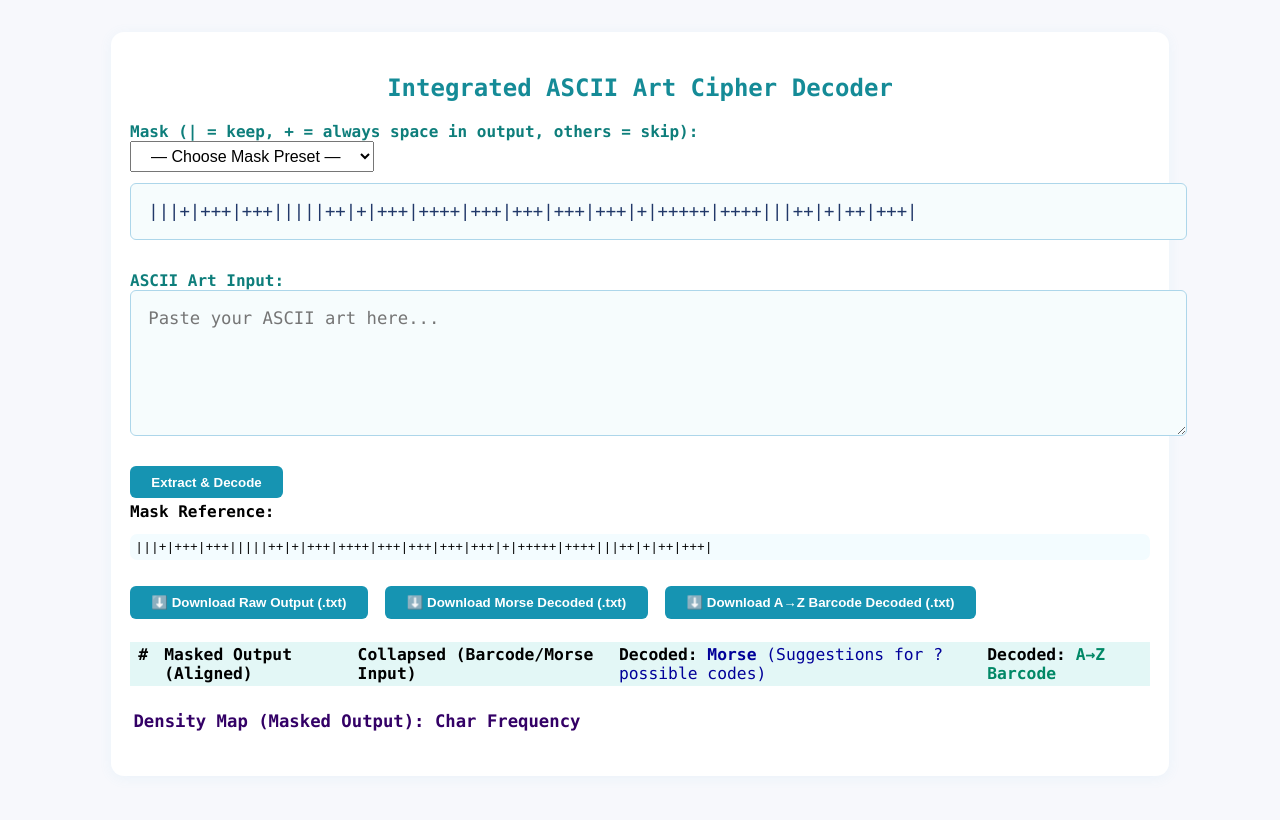
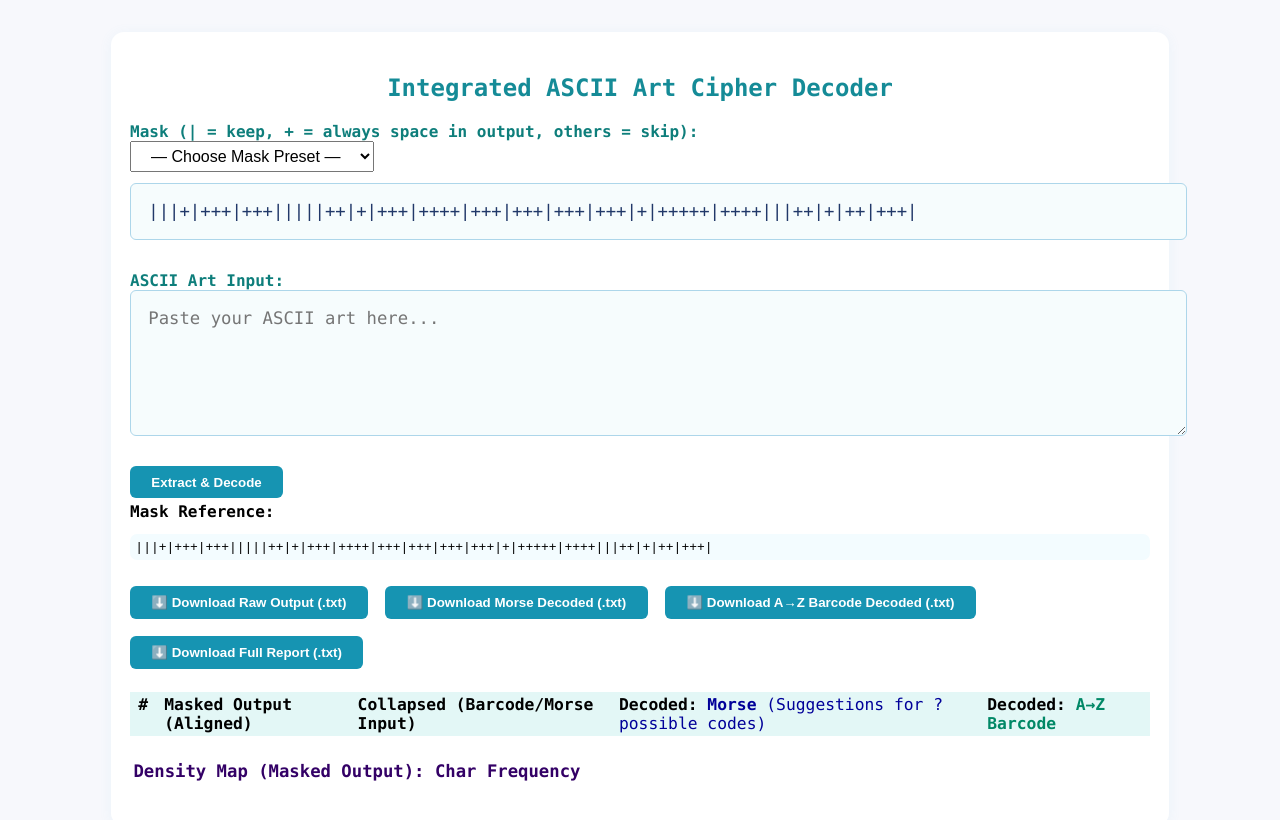
Before and after one commit to Unkn5wn/ASCII-Picture-Decoder, a plain HTML site: page Index.html in a window 1280 px wide. Drawn offline with Linux system fonts and the light colour scheme.

Commit message:
Update title and add full report download button

```diff
--- a/Index.html
+++ b/Index.html
@@ -2,7 +2,7 @@
 <html lang="en">
 <head>
   <meta charset="UTF-8">
-  <title>Integrated ASCII Art Cipher Decoder (Colorful Density Heatmap)</title>
+  <title>Integrated ASCII Art Cipher Decoder (Colorful Density Heatmap, TXT Report)</title>
   <style>
     body { font-family:Consolas,monospace; background:#f7f8fc; }
     .container { max-width:1020px; margin:2em auto; padding:1.4em 1.2em; background:#fff; border-radius:13px; box-shadow:0 2px 13px #66b4de15;}
@@ -72,6 +72,7 @@
     <button onclick="downloadColumn('raw')">⬇️ Download Raw Output (.txt)</button>
     <button onclick="downloadColumn('morse')">⬇️ Download Morse Decoded (.txt)</button>
     <button onclick="downloadColumn('az')">⬇️ Download A→Z Barcode Decoded (.txt)</button>
+    <button onclick="downloadFullReport()">⬇️ Download Full Report (.txt)</button>
   </div>
   <table>
     <thead>
@@ -101,7 +102,6 @@ const MORSE_TABLE = {
   '#':'C',
   '|':'L'
 };
-// + is never a symbol, always just space (ignored/split on)
 function splitMorseBlocks(line) {
   const flat = [];
   line.trim().split(/\s+/).forEach(block => {
@@ -111,13 +111,11 @@ function splitMorseBlocks(line) {
       let parts = block.split(/(?=\|)|(?<=\|)/g).filter(Boolean);
       parts.forEach(p => (p === '|') ? flat.push('|') : flat.push(p));
     }
-    // Split blocks of multiple #
     else if (/^#+$/.test(block)) {
       block.split('').forEach(c => flat.push(c));
     }
-    // Skip blocks of only pluses (they're just spaces)
     else if (/^\++$/.test(block)) {
-      // do nothing: just a space, not a symbol
+      // skip: plus = only a space, not a code symbol
     }
     else flat.push(block);
   });
@@ -140,8 +138,6 @@ function decodeMorse(line, html=false) {
     return '?' + (suggestions ? '(' + suggestions + ')' : '');
   }).join('');
 }
-
-// --- A-Z classic "barcode"
 function barAtoZDecoder(code) {
   let trimmed = code.replace(/ /g,"");
   let ptr=0,res=[];
@@ -158,11 +154,7 @@ function barAtoZDecoder(code) {
   }
   return res.join('');
 }
-
-// --- State: for downloads
 let lastExtractRows = [];
-
-// === Mask preset select logic
 function updateMaskFromPreset(sel) {
   var val = sel.value;
   if(val) {
@@ -170,8 +162,6 @@ function updateMaskFromPreset(sel) {
     document.getElementById('barmaskShow').textContent = val;
   }
 }
-
-// === Main function
 function runExtract() {
   const mask = document.getElementById('barMaskInput').value;
   document.getElementById('barmaskShow').textContent = mask;
@@ -191,7 +181,6 @@ function runExtract() {
     for(let i=0;i<width;++i){
       if(mask[i]==='|') collapse+=inputLine[i];
     }
-    // For Morse: + in mask creates a space (separator), not a symbol
     let morseRaw = '';
     for(let i=0;i<width;++i){
       if(mask[i]==='|') morseRaw+=inputLine[i];
@@ -220,8 +209,6 @@ function runExtract() {
   renderDensityMap(allMaskedOut);
   renderHeatMap(allMaskedOut);
 }
-
-// --- Density/Histogram mapping and UI
 function renderDensityMap(lines) {
   let counts = {};
   let total = 0;
@@ -231,8 +218,6 @@ function renderDensityMap(lines) {
       total++;
     }
   });
-
-  // Sort by count desc, then character code asc
   let entries = Object.entries(counts).sort((a,b) => b[1]-a[1] || a[0].charCodeAt(0)-b[0].charCodeAt(0));
   let bins = Math.max(...entries.map(e=>e[1]||1), 1);
   let div = document.getElementById('densityDiv');
@@ -255,13 +240,10 @@ function renderDensityMap(lines) {
   </div>`;
   div.innerHTML = t;
 }
-
-// --- Aesthetically pleasing multi-hue column heatmap (green > yellow > orange > red)
 function renderHeatMap(lines) {
   let rows = lines.length;
   if(rows == 0) {document.getElementById('densityHeatDiv').innerHTML=''; return;}
   let width = Math.max(...lines.map(l=>l.length),1);
-  // Build counts for colorings
   let colCharCounts = [], colMaxes = [];
   for(let col=0;col<width;++col){
     colCharCounts[col]={};
@@ -275,7 +257,6 @@ function renderHeatMap(lines) {
       if(colCharCounts[col][c]>colMaxes[col])colMaxes[col]=colCharCounts[col][c];
     }
   }
-  // Build HTML
   let html = `<div style="margin-bottom:0.5em;">
 Heatmap: <span style="font-size:.95em;color:#444">(lines × columns; color = local char density in column)</span>
 </div>
@@ -287,14 +268,12 @@ Heatmap: <span style="font-size:.95em;color:#444">(lines × columns; color = loc
     for(let col=0;col<width;++col){
       let c = (line[col]!==undefined)?line[col]:' ';
       let n = colCharCounts[col][c]||0, m = colMaxes[col]||1;
-      // Color band: [0–5] maps green to orange to red
       let band = m===0?0:Math.round(n/m*5);
       html += `<td class="heatcell heat${band}" title="Row ${row+1}, Col ${col+1}: '${c}' — ${n}× in this column">${c===' '?"&nbsp;":c}</td>`;
     }
     html += `</tr>`;
   }
   html += `</tbody></table></div>`;
-  // Heatmap char legend
   let charSet=new Set(), widthmax=0;
   lines.forEach(line=>{for(let c of line)charSet.add(c);if(line.length>widthmax)widthmax=line.length;});
   let sorted = Array.from(charSet).sort((a,b)=>a.charCodeAt(0)-b.charCodeAt(0));
@@ -306,7 +285,6 @@ Heatmap: <span style="font-size:.95em;color:#444">(lines × columns; color = loc
   html += `</div>`;
   document.getElementById('densityHeatDiv').innerHTML = html;
 }
-
 // === Download helpers
 function downloadColumn(which) {
   let txt = '';
@@ -333,7 +311,66 @@ function downloadColumn(which) {
   a.click();
   setTimeout(()=>{URL.revokeObjectURL(url); a.remove();}, 200);
 }
+function downloadFullReport() {
+  let mask = document.getElementById('barMaskInput').value;
+  let preset = document.getElementById('maskPresets');
+  let presetname = preset.options[preset.selectedIndex] ? preset.options[preset.selectedIndex].text : "";
+  let lines = lastExtractRows;
+  if (!lines || !lines.length) { alert("Run Extract & Decode first."); return; }
 
+  // Density map & counts
+  let charCounts = {};
+  let total = 0;
+  lines.forEach(r => {
+    for (let c of r.outLine) {
+      charCounts[c] = (charCounts[c] || 0) + 1;
+      total++;
+    }
+  });
+  let densityArr = Object.entries(charCounts).sort((a, b) => b[1] - a[1] || a[0].charCodeAt(0) - b[0].charCodeAt(0));
+
+  // Table title
+  let out = "";
+  out += `ASCII Art Cipher Decoder Report\n`;
+  out += `================================\n`;
+  out += `Preset: ${preset.selectedIndex>0 ? preset.options[preset.selectedIndex].text : "(custom)"}\n`;
+  out += `Mask:   ${mask}\n`;
+  out += `Lines:  ${lines.length}\n\n`;
+  out += `Density Map (character counts):\n`;
+  densityArr.forEach(([c, n])=>{
+    let bar = '█'.repeat(Math.round((n/Math.max(...densityArr.map(x=>x[1])))*24));
+    let cc = (c===" ")?'␣':c;
+    out += `  ${cc}: ${n.toString().padStart(4," ")} | ${bar}\n`;
+  });
+  out += `  Total chars: ${total}\n\n`;
+  // All outputs in table
+  out += "Full Output Table:\n";
+  out += "#  Masked Output (aligned)\n";
+  lines.forEach((r,i)=>{
+    out += `${(i+1).toString().padStart(3," ")}: ${r.outLine}\n`;
+  });
+  out += "\n#  Collapsed (Barcode/Morse)\n";
+  lines.forEach((r,i)=>{
+    out += `${(i+1).toString().padStart(3," ")}: ${r.collapse}\n`;
+  });
+  out += "\n#  Morse Decoded\n";
+  lines.forEach((r,i)=>{
+    out += `${(i+1).toString().padStart(3," ")}: ${r.morseDecoded}\n`;
+  });
+  out += "\n#  A->Z Barcode Decoded\n";
+  lines.forEach((r,i)=>{
+    out += `${(i+1).toString().padStart(3," ")}: ${r.azDecoded}\n`;
+  });
+  // Download
+  let blob = new Blob([out], {type: "text/plain"});
+  let url = URL.createObjectURL(blob);
+  let a = document.createElement('a');
+  a.href = url;
+  a.download = "ascii-cipher-report.txt";
+  document.body.appendChild(a);
+  a.click();
+  setTimeout(()=>{URL.revokeObjectURL(url); a.remove();}, 200);
+}
 // Auto-populate mask for first view
 document.getElementById('barmaskShow').textContent = document.getElementById('barMaskInput').value;
 </script>
```
